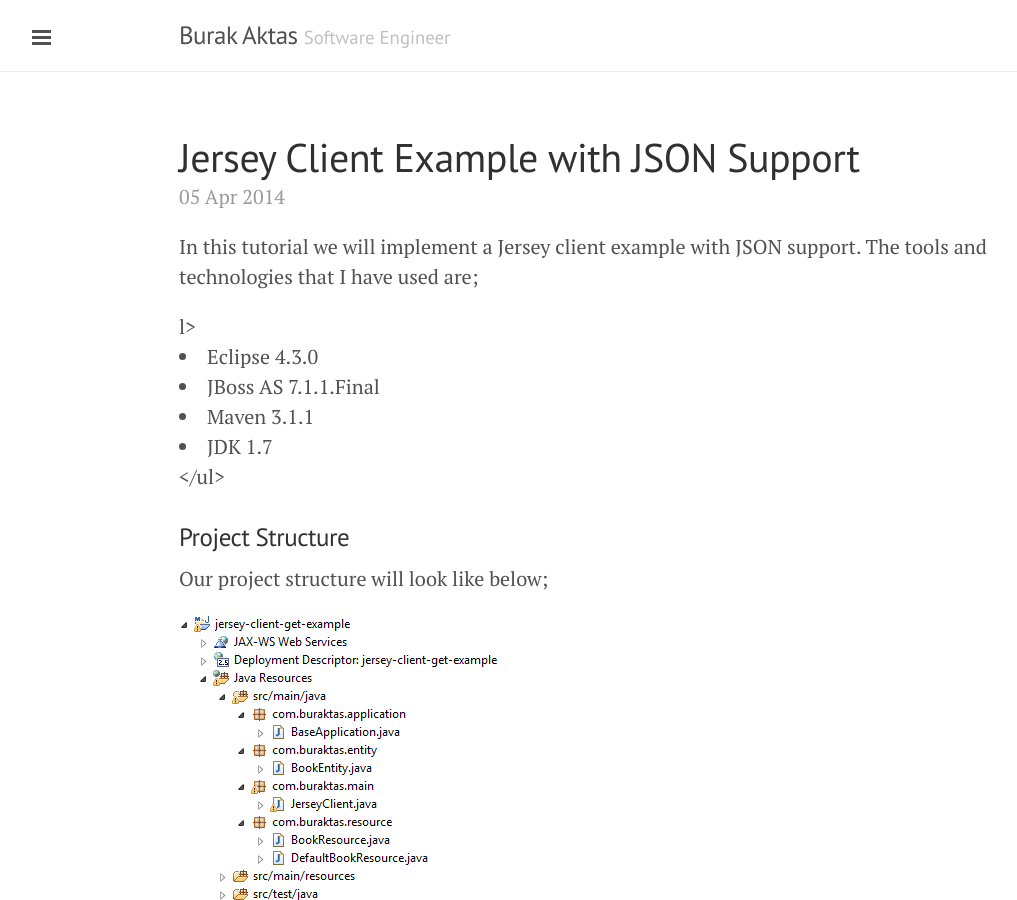
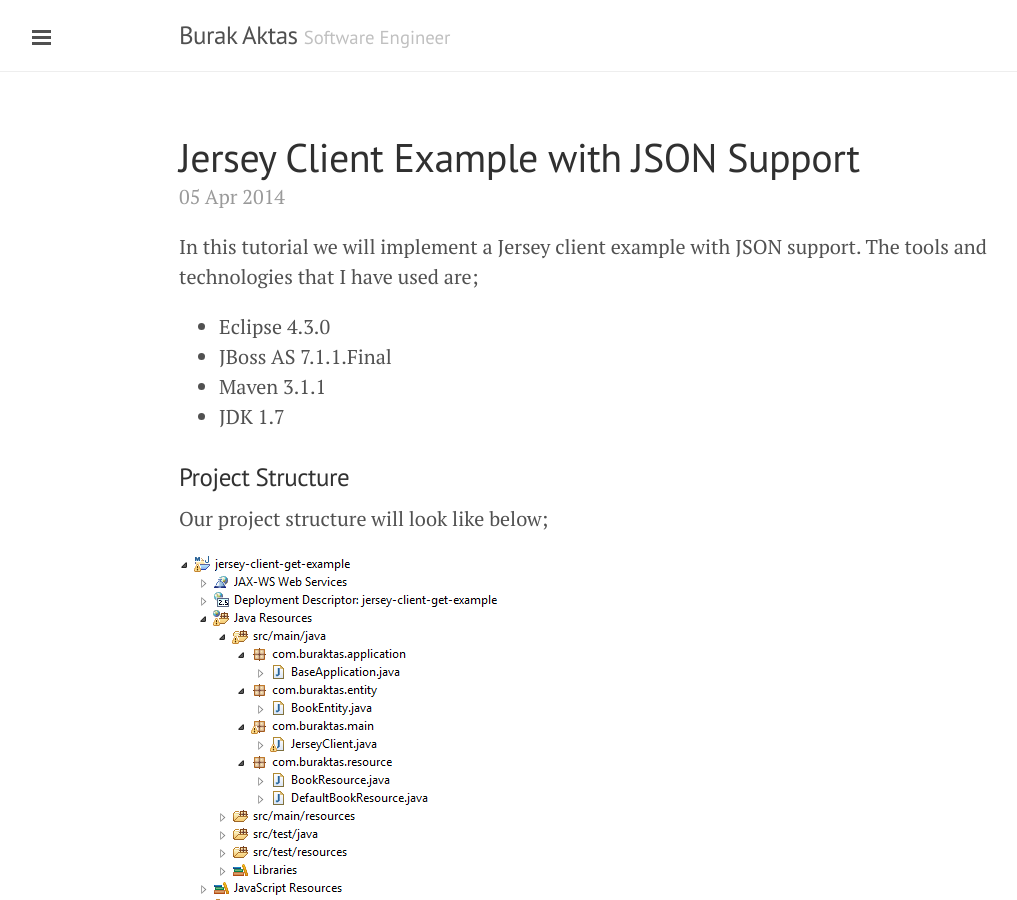
Before and after one commit to flexelem/flexelem.github.io, a Jekyll site: the page built from _posts/2014-04-05-jersey-client-example-with-json-support.md, in a window 1280 px wide and 900 px high. Shown: the whole window, without its empty margins (1-1018 px from the left). Built offline with Jekyll 4.4.1, drawn with Linux system fonts in a browser that asks for light colours; nearby versions of some CDN libraries; Markdown is read by kramdown in place of the engine named in the settings; comment, search, counter and statistics services are not loaded.

Commit message:
Typo for Jersey Client Example is fixed

```diff
--- a/_posts/2014-04-05-jersey-client-example-with-json-support.md
+++ b/_posts/2014-04-05-jersey-client-example-with-json-support.md
@@ -20,7 +20,7 @@ In this tutorial we will implement a Jersey client example with JSON support. Th
 <!--more-->
 
 <div>
-  <u></u>l>
+  <ul>
     <li>
       Eclipse 4.3.0
     </li>
```
